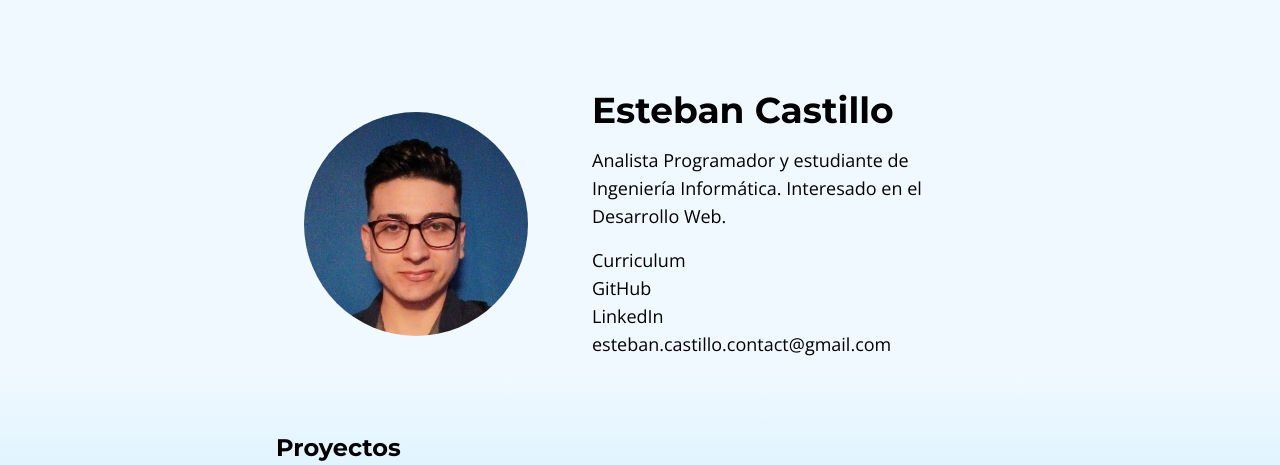
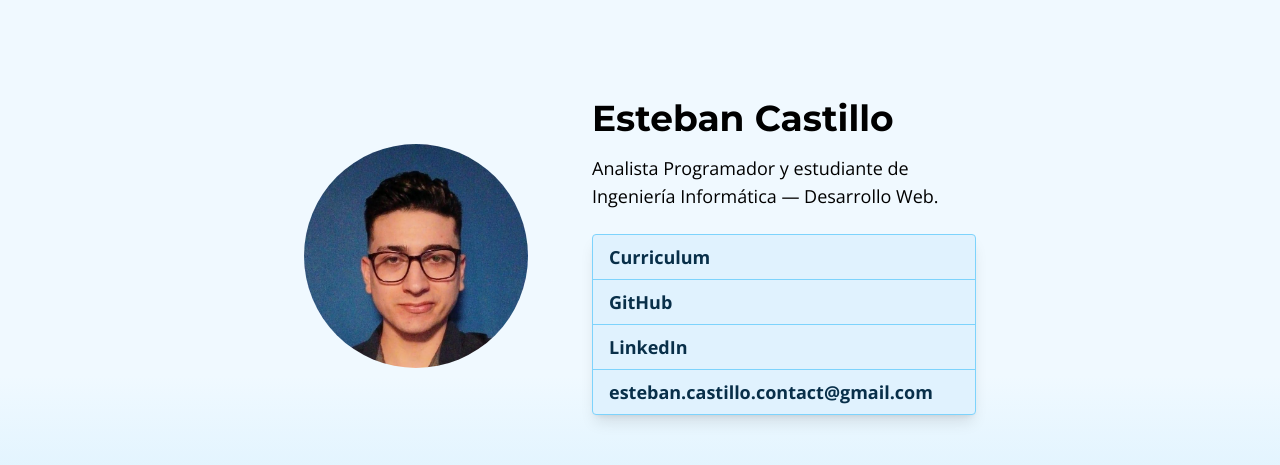
Before and after one commit to esteban-elias/esteban-elias, a Next.js app: page / in a window 1280 px wide. Shown: the top 465 px of the page. Built offline with nearby package versions, Linux system fonts and the light colour scheme.

Commit message:
Add listgroup for contact links in bio

```diff
--- a/src/app/page.tsx
+++ b/src/app/page.tsx
@@ -2,7 +2,7 @@ export default function Home() {
   return (
     <main className="flex flex-col items-center min-h-screen max-w-3xl mx-auto px-5">
       {/* Profile section */}
-      <section className="w-full h-[30rem] sm:h-80 flex flex-col sm:flex-row justify-center items-center sm:gap-16 sm:mt-16">
+      <section className="w-full h-128 sm:h-96 flex flex-col sm:flex-row justify-center items-center sm:gap-16 sm:mt-16">
         <div className="w-48 h-48 sm:w-56 sm:h-56">
           <img
             src="/profile-picture.jpeg"
@@ -15,20 +15,28 @@ export default function Home() {
             Esteban Castillo
           </h1>
           <p className="max-w-sm text-sm sm:text-lg text-justify hyphens-auto sm:text-left mt-4">
-            Analista Programador y estudiante de Ingeniería Informática.
-            Interesado en el Desarrollo Web.
+            Analista Programador y estudiante de Ingeniería Informática
+            — Desarrollo Web.
           </p>
-          <ul className="w-full text-sm sm:text-lg mt-4 sm:mt-4">
-            <li>Curriculum</li>
-            <li>GitHub</li>
-            <li>LinkedIn</li>
-            <li>esteban.castillo.contact@gmail.com</li>
+          <ul className="w-full bg-sky-100 text-sm sm:text-lg mt-6 sm:mt-6 border border-sky-300 rounded shadow-lg">
+            <li className="font-bold text-sky-950 py-2 ps-4 border-b border-sky-300 hover:bg-sky-200">
+              Curriculum
+            </li>
+            <li className="font-bold text-sky-950 py-2 ps-4 border-b border-sky-300 hover:bg-sky-200">
+              GitHub
+            </li>
+            <li className="font-bold text-sky-950 py-2 ps-4 border-b border-sky-300 hover:bg-sky-200">
+              LinkedIn
+            </li>
+            <li className="font-bold text-sky-950 py-2 ps-4 hover:bg-sky-200">
+              esteban.castillo.contact@gmail.com
+            </li>
           </ul>
         </div>
       </section>
 
       {/* Projects section */}
-      <section className="flex flex-col w-full grow sm:mt-12">
+      <section className="flex flex-col w-full grow mt-8 sm:mt-12">
         <h2 className="font-montserrat font-bold text-2xl">
           Proyectos
         </h2>
```
